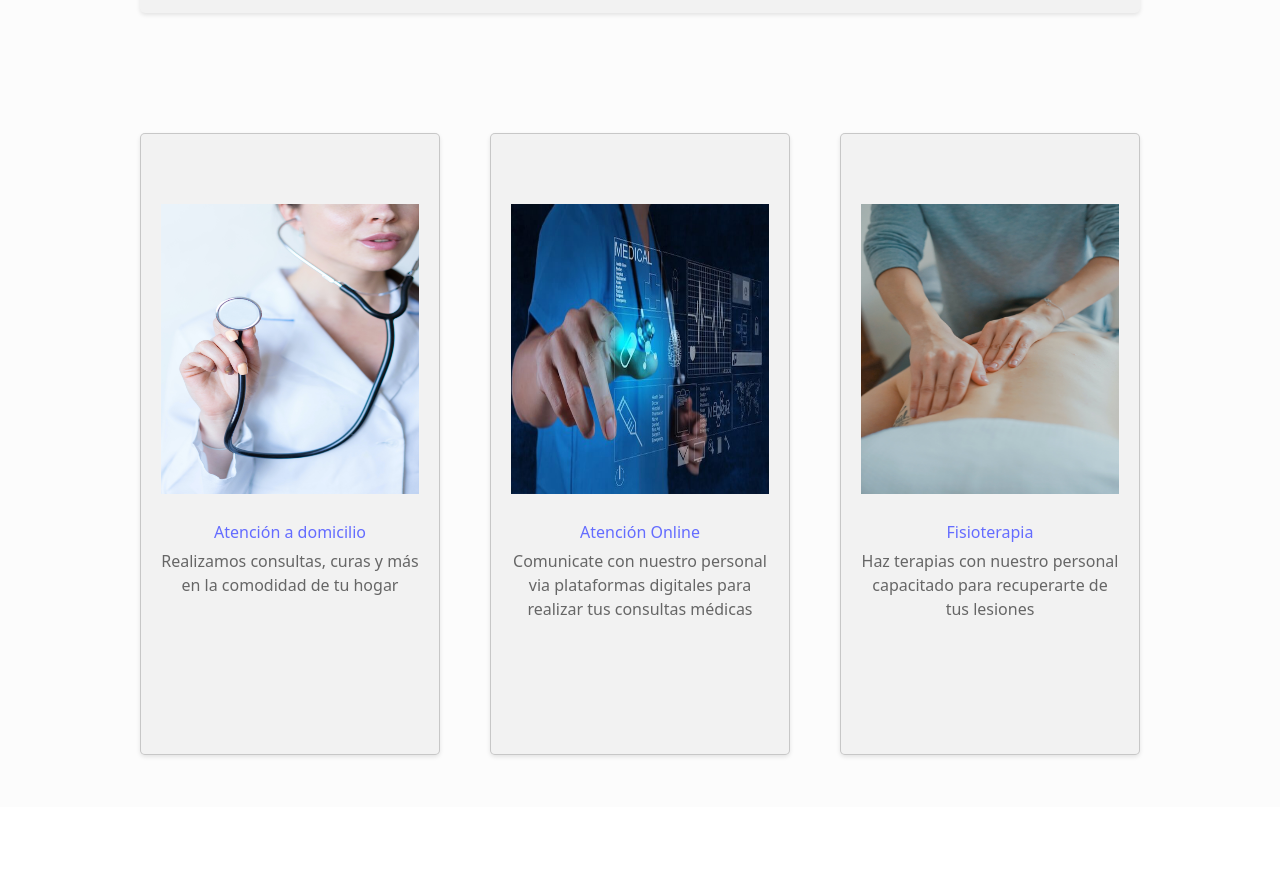
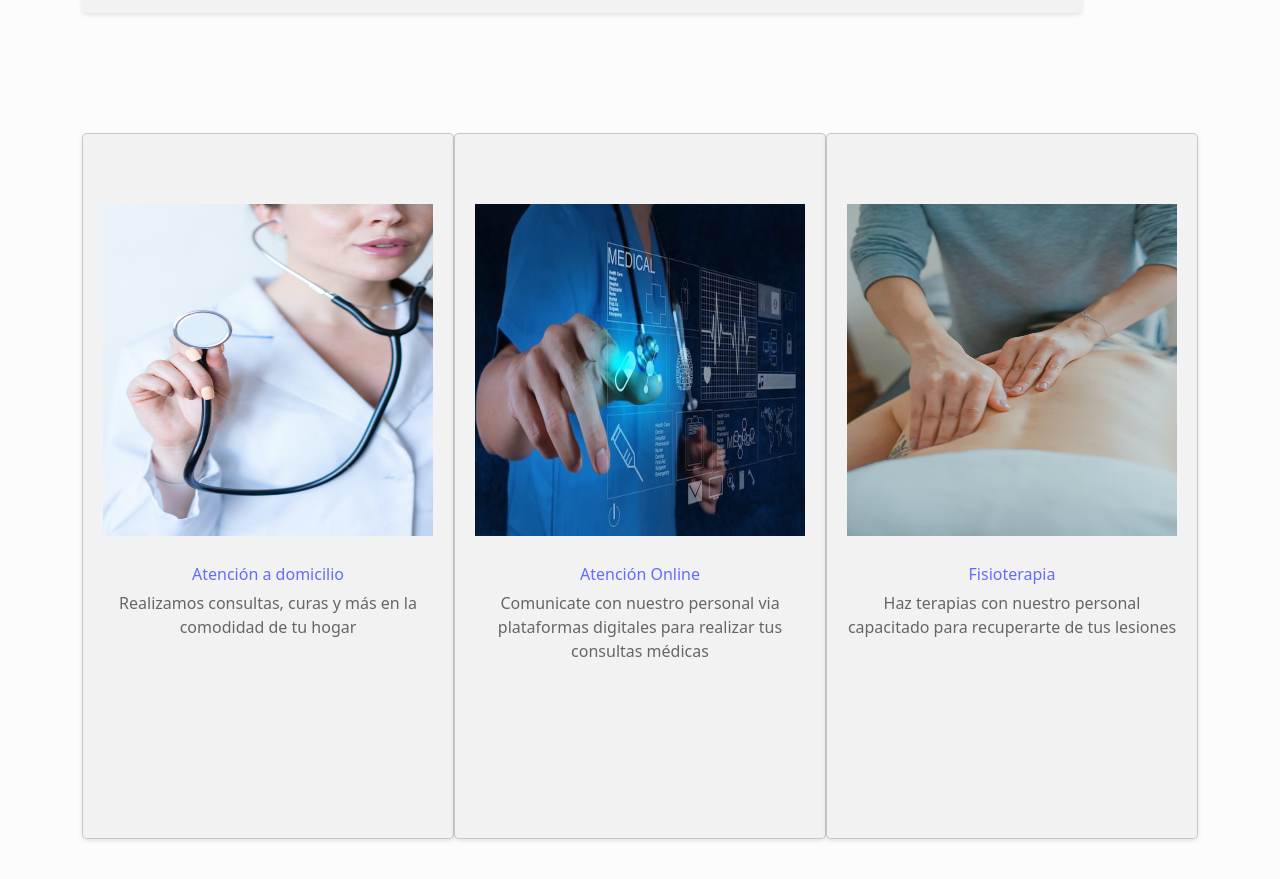
Before and after one commit to davidmurati/MedplusPrueba, a React (Vite) app: page / in a window 1280 px wide. Shown: the part 1960-2839 px from the top of the page. Before the commit the page ends 2767 px from the top, so only its background shows below. Built offline with nearby package versions, Linux system fonts and the light colour scheme.

Commit message:
8 commit

```diff
--- a/src/Component/Home/home.css
+++ b/src/Component/Home/home.css
@@ -14,7 +14,7 @@
     width: 100%;
     height: auto;
 
-    max-width: 300px;
+
     padding: 20px;
     background-color: #f2f2f2;
     border-radius: 5px;
--- a/src/Component/Login/Login.css
+++ b/src/Component/Login/Login.css
@@ -12,7 +12,7 @@
 
   .card {
     width: 100%;
-    max-width: 300px;
+
     padding: 20px;
     background-color: #f2f2f2;
     border-radius: 5px;
--- a/src/Component/Servicio/Servicio.css
+++ b/src/Component/Servicio/Servicio.css
@@ -12,7 +12,7 @@
 
   .card {
     width: 100%;
-    max-width: 300px;
+
     padding: 20px;
     background-color: #f2f2f2;
     border-radius: 5px;
```
